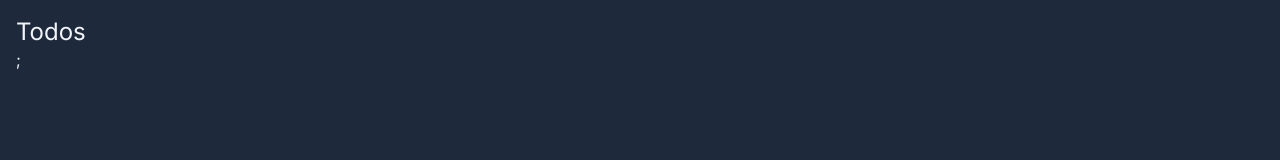
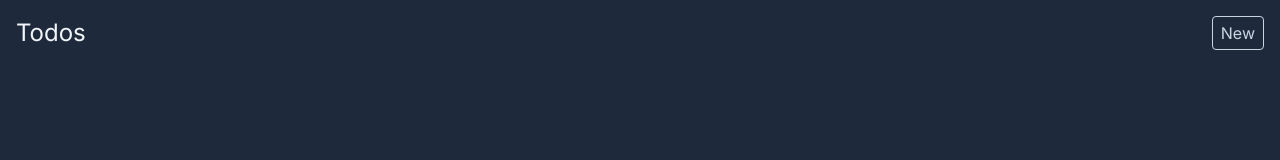
Before and after one commit to markpackham/nextjs13Prismatodos, a Next.js app: page / in a window 1280 px wide. Shown: the top 160 px of the page. Built offline with nearby package versions, Linux system fonts and the light colour scheme.

Commit message:
style link
https://youtu.be/NgayZAuTgwM?t=640

```diff
--- a/src/app/page.tsx
+++ b/src/app/page.tsx
@@ -3,11 +3,16 @@
 export default function Home() {
   return (
     <>
-      <header>
+      <header className="flex justify-between items-center mb-4">
         <h1 className="text-2xl">Todos</h1>
-        <Link href="/new"></Link>
+        <Link
+          className="border border-slate-300 text-slate-300 px-2 py-1 rounded hover:bg-slate-700 focus-within:bg-slate-700 outline-none"
+          href="/new"
+        >
+          New
+        </Link>
       </header>
-      <ul></ul>;
+      <ul></ul>
     </>
   );
 }
```
